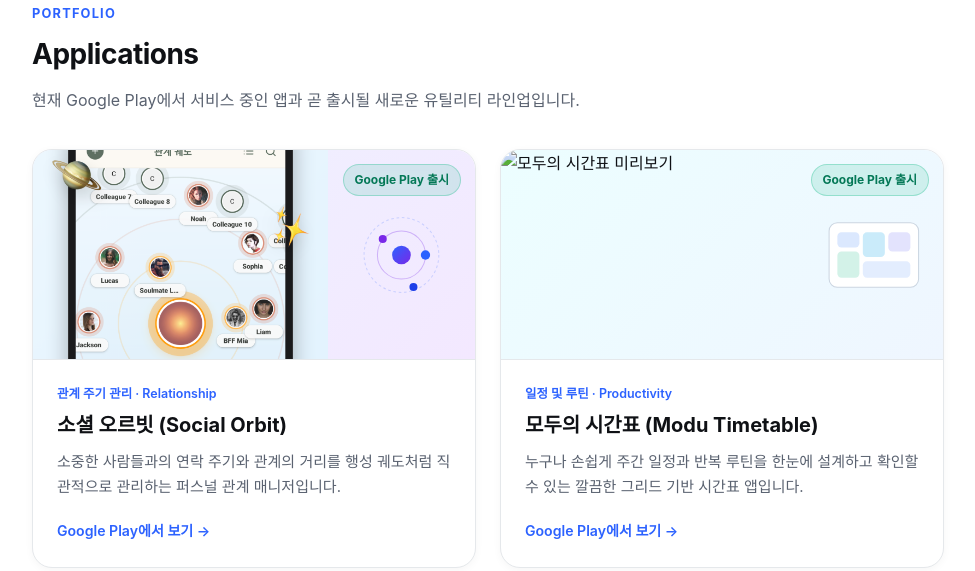
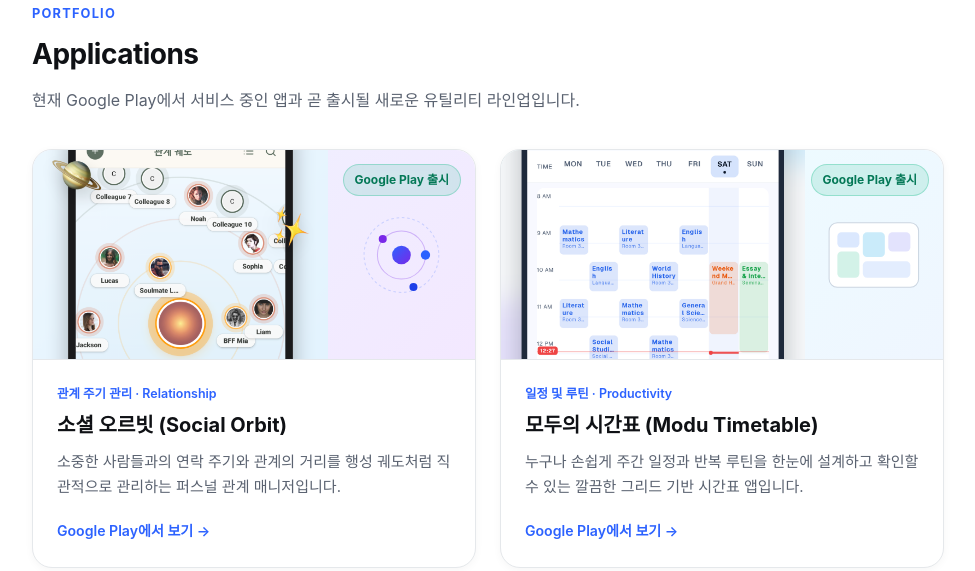
Before and after one commit to muneemun/muneemun.github.io, a plain HTML site: page index.html in a window 1280 px wide. Shown: the part 1195-1766 px from the top of the page, without its empty margins (152-1127 px from the left). Drawn offline with Linux system fonts and the light colour scheme.

Commit message:
Update index.html

```diff
--- a/index.html
+++ b/index.html
@@ -593,7 +593,7 @@
                     <div class="project-thumbnail" style="background: linear-gradient(135deg, #ECFEFF 0%, #EFF6FF 100%);">
                         <span class="status-pill status-live">Google Play 출시</span>
                         <!-- 실제 스크린샷 적용 시 아래 img 태그를 활성화하고 svg를 지우세요 -->
-                        <img src="image/modu-timetable.jpg" alt="모두의 시간표 미리보기">
+                        <img src="image/modu-timetable.png" alt="모두의 시간표 미리보기">
                         <svg width="200" height="130" viewBox="0 0 200 130" fill="none" xmlns="http://www.w3.org/2000/svg">
                             <rect x="35" y="18" width="130" height="94" rx="12" fill="white" stroke="#CBD5E1" stroke-width="1.5"/>
                             <rect x="47" y="32" width="32" height="22" rx="6" fill="#3B82F6" fill-opacity="0.18"/>
```
